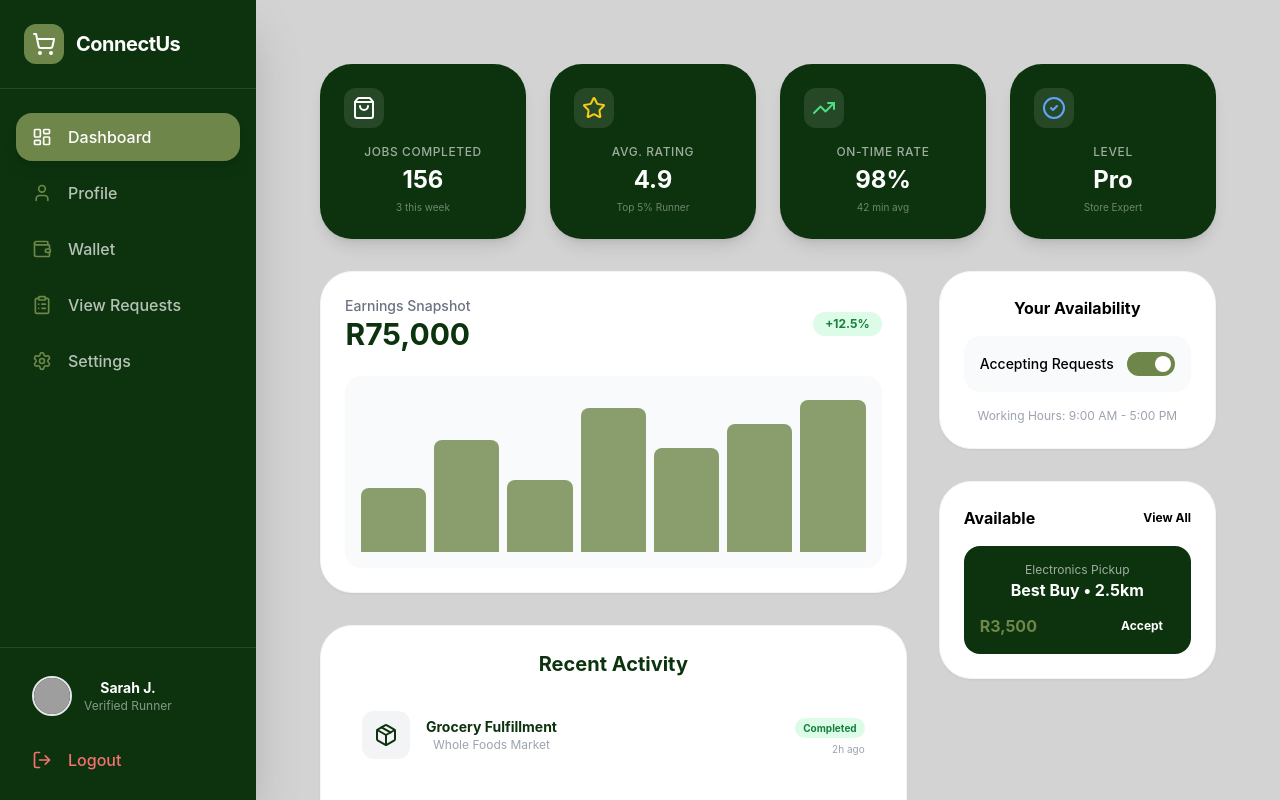
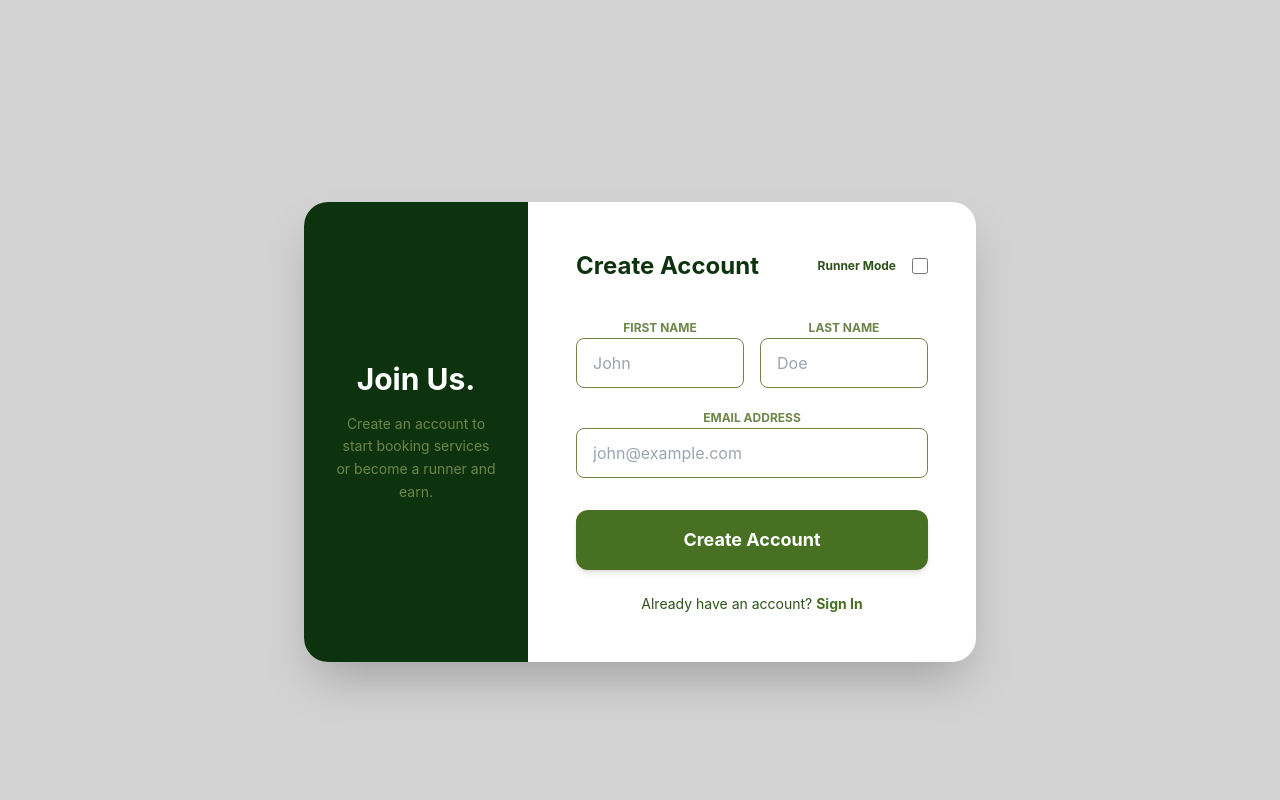
Before and after one commit to SheBuilds05/ConnectUs, a React (Vite) app in the folder frontend/: page /register in a window 1280 px wide. Before the commit this address led to /. Shown: the top 800 px of the page. Built offline with nearby package versions, Linux system fonts and the light colour scheme; grey boxes are pictures that could not be loaded.

Commit message:
integrated loging and runners profile

```diff
--- a/frontend/src/App.jsx
+++ b/frontend/src/App.jsx
@@ -1,6 +1,6 @@
 import Sidebar from './components/sidebar';
 import "./App.css";
-import { BrowserRouter as Router, Routes, Route, Navigate } from "react-router-dom";
+import { BrowserRouter as Router, Routes, Route, Navigate, useLocation } from "react-router-dom";
 import Dashboard from "./pages/Dashboard";
 import RunnerProfile from "./pages/RunnerProfile";
 import SettingsPage from "./pages/SettingsPage";
@@ -10,50 +10,54 @@ import Register from "./pages/Register";
 import LandingPage from "./pages/LandingPage";
 import AdminDashboard from "./pages/AdminDashboard";
 
+// This helper component decides whether to show the Sidebar layout or the Auth layout
+const LayoutWrapper = ({ children }) => {
+  const location = useLocation();
+
+  // Define paths where we DON'T want the sidebar (Landing, Login, Register)
+  const authPaths = ["/", "/login", "/register"];
+  const isAuthPage = authPaths.includes(location.pathname);
+
+  if (isAuthPage) {
+    // Full screen layout for Landing/Auth
+    return <div className="min-h-screen bg-[#D3D3D3]">{children}</div>;
+  }
+
+  // Dashboard layout with Sidebar
+  return (
+    <div className="flex">
+      <Sidebar />
+      <main className="flex-1 ml-64 min-h-screen bg-runner-bg">
+        {children}
+      </main>
+    </div>
+  );
+};
+
 function App() {
   return (
     <Router>
-      <div className="flex">
-        {/* 1. Sidebar stays fixed on the left */}
-        <Sidebar />
-
-        {/* 2. Main Content Area starts here */}
-        <main className="flex-1 ml-64 min-h-screen bg-runner-bg">
-          <Routes>
-            {/* The Home route now points to Dashboard */}
-            <Route path="/" element={<Dashboard />} />
-
-            {/* The Profile route */}
-            <Route path="/profile" element={<RunnerProfile />} />
-
-            {/* The wallet route */}
-            <Route path="/wallet" element={<WalletPage />} />
-
-            {/* The Settings route */}
-            <Route path="/settings" element={<SettingsPage />} />
-
-            {/* View Requests Placeholder */}
-            <Route path="/requests" element={<div className="p-8 text-white">Requests Page Coming Soon</div>} />
-
-            {/* Catch-all route (MUST BE LAST) */}
-            <Route path="*" element={<Navigate to="/" />} />
-          </Routes>
-        </main>
-        </div>
-      <div className="min-h-screen bg-[#D3D3D3]">
+      <LayoutWrapper>
         <Routes>
-          {/* Main Routes */}
+          {/* 1. Public Entry Pages */}
           <Route path="/" element={<LandingPage />} />
-
-          {/* Authentication Pages */}
           <Route path="/login" element={<LoginPage />} />
           <Route path="/register" element={<Register />} />
 
-          {/* Admin Routes */}
-          <Route path="/dashboard" element={<AdminDashboard />} />
+          {/* 2. Authenticated User Pages (Sidebar will show) */}
+          <Route path="/dashboard" element={<Dashboard />} />
+          <Route path="/profile" element={<RunnerProfile />} />
+          <Route path="/wallet" element={<WalletPage />} />
+          <Route path="/settings" element={<SettingsPage />} />
+          <Route path="/requests" element={<div className="p-8 text-white">Requests Page Coming Soon</div>} />
 
+          {/* 3. Admin Routes */}
+          <Route path="/admin" element={<AdminDashboard />} />
+
+          {/* Catch-all redirect */}
+          <Route path="*" element={<Navigate to="/" />} />
         </Routes>
-      </div>
+      </LayoutWrapper>
     </Router>
   );
 }
--- a/frontend/src/components/sidebar.jsx
+++ b/frontend/src/components/sidebar.jsx
@@ -1,5 +1,5 @@
 import React, { useState } from 'react';
-import { Link, useLocation } from 'react-router-dom';
+import { Link, useLocation, useNavigate } from 'react-router-dom'; // Added useNavigate
 import {
   LayoutDashboard,
   Wallet,
@@ -12,16 +12,25 @@ import {
 
 const Sidebar = () => {
   const location = useLocation();
-  // State to handle opening/closing if you want to use it for mobile later
+  const navigate = useNavigate(); // Initialize navigation
   const [isOpen, setIsOpen] = useState(true);
 
+  // Updated path to /dashboard to match our new App.jsx routing
   const menuItems = [
-    { name: 'Dashboard', icon: <LayoutDashboard size={20} />, path: '/' }, // Changed to '/'
+    { name: 'Dashboard', icon: <LayoutDashboard size={20} />, path: '/dashboard' },
     { name: 'Profile', icon: <User size={20} />, path: '/profile' },
     { name: 'Wallet', icon: <Wallet size={20} />, path: '/wallet' },
     { name: 'View Requests', icon: <ClipboardList size={20} />, path: '/requests' },
     { name: 'Settings', icon: <Settings size={20} />, path: '/settings' },
   ];
+
+  const handleLogout = () => {
+    // 1. Add any logout logic here (e.g., localStorage.clear() or auth.logout())
+    console.log("Logging out...");
+
+    // 2. Redirect to the login page
+    navigate('/login');
+  };
 
   return (
     <div className={`h-screen w-64 bg-runner-deep flex flex-col fixed left-0 top-0 shadow-2xl transition-all duration-300 ${isOpen ? 'translate-x-0' : '-translate-x-full'}`}>
@@ -72,7 +81,11 @@ const Sidebar = () => {
           </div>
         </div>
 
-        <button className="w-full flex items-center gap-4 px-4 py-3 text-red-400 hover:bg-red-500/10 rounded-2xl transition-colors">
+        {/* Updated Button with onClick handler */}
+        <button
+          onClick={handleLogout}
+          className="w-full flex items-center gap-4 px-4 py-3 text-red-400 hover:bg-red-500/10 rounded-2xl transition-colors cursor-pointer"
+        >
           <LogOut size={20} />
           <span className="font-medium">Logout</span>
         </button>
```
